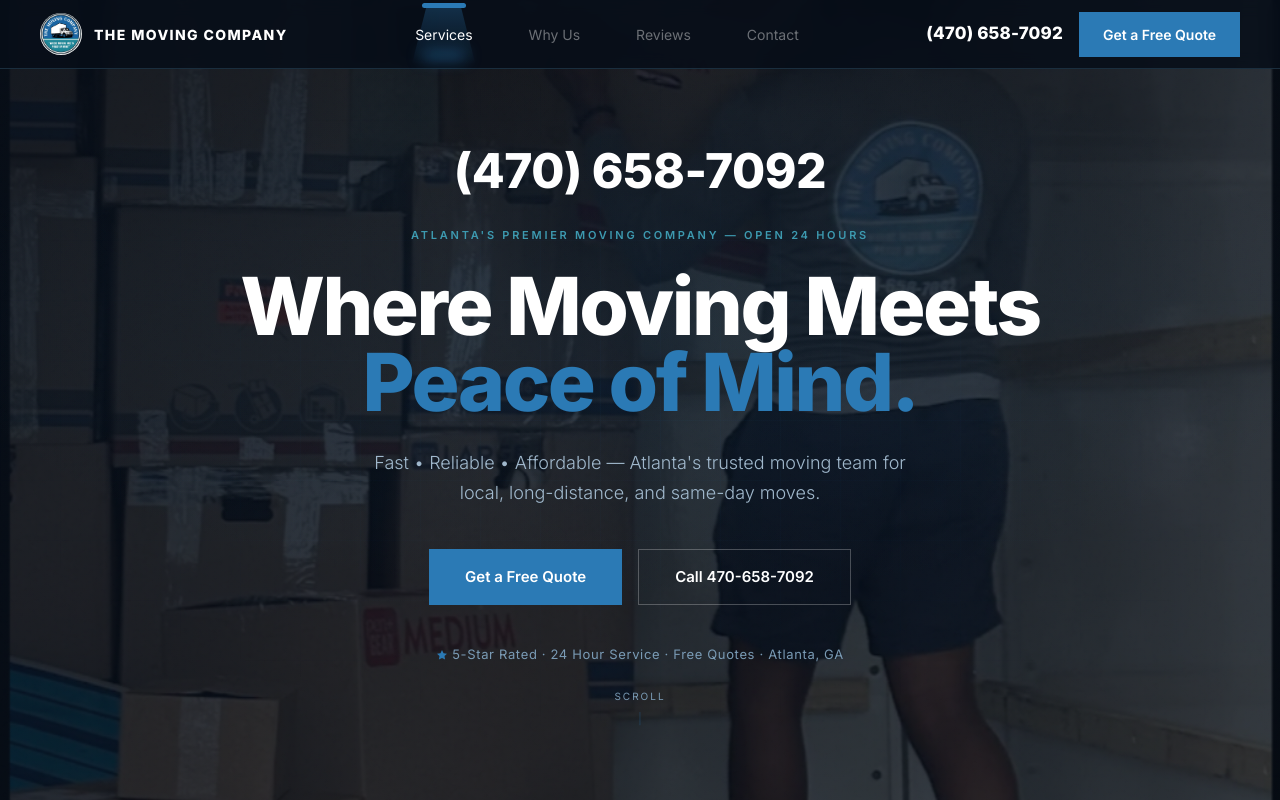
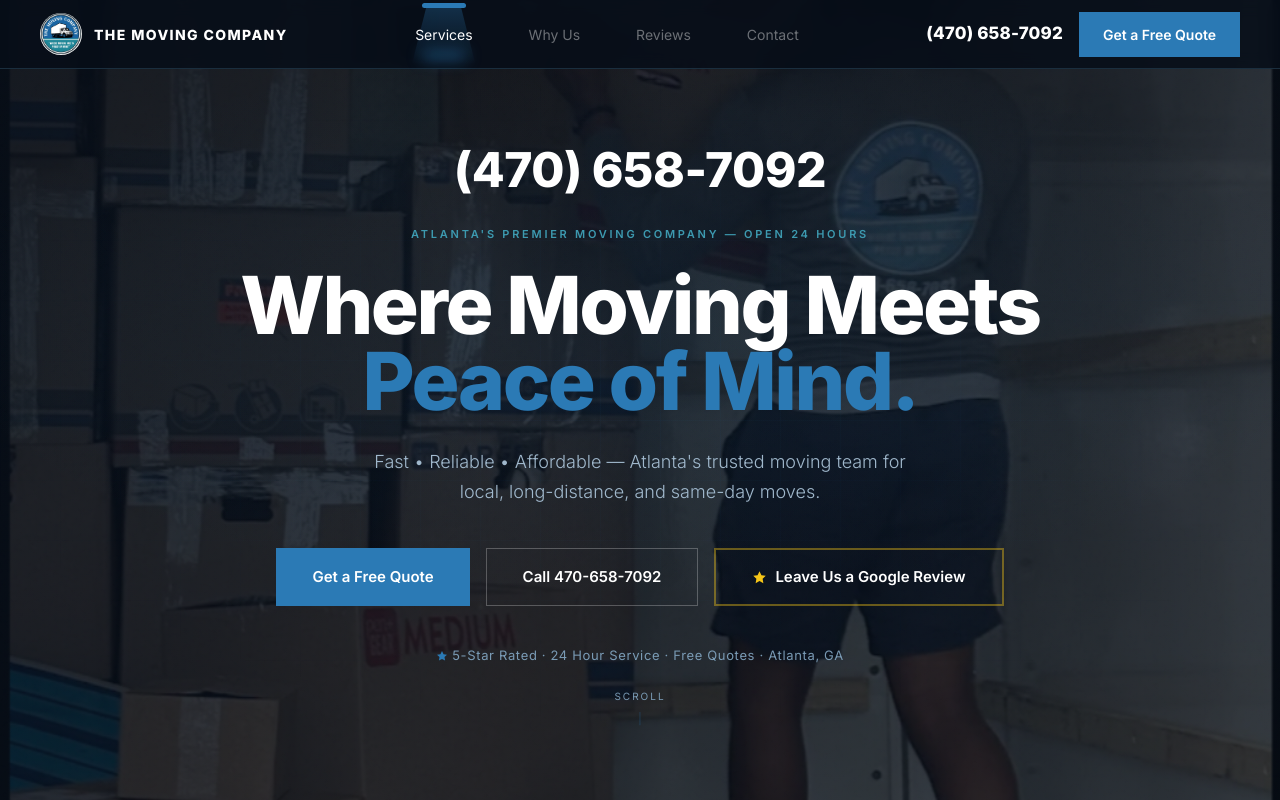
Before and after one commit to willzenner-uiowa/moving-company-atl, a Next.js app: page / in a window 1280 px wide. Shown: the top 800 px of the page. Built offline with nearby package versions, Linux system fonts and the light colour scheme.

Commit message:
add Google review button to hero

```diff
--- a/src/components/moving/Hero.tsx
+++ b/src/components/moving/Hero.tsx
@@ -148,6 +148,20 @@ export default function MovingHero() {
           >
             Call 470-658-7092
           </motion.a>
+          <motion.a
+            href="https://www.google.com/maps/place/The+Moving+Company/@33.9605647,-84.2029071,11z/data=!4m18!1m9!3m8!1s0xadbf9397e283e693:0xa149df7ff17cb0dd!2sThe+Moving+Company!8m2!3d33.9606745!4d-84.0380985!9m1!1b1!16s%2Fg%2F11y4yl9zkw!3m7!1s0xadbf9397e283e693:0xa149df7ff17cb0dd!8m2!3d33.9606745!4d-84.0380985!9m1!1b1!16s%2Fg%2F11y4yl9zkw?entry=ttu"
+            target="_blank"
+            rel="noopener noreferrer"
+            whileHover={{ scale: 1.04, boxShadow: "0 8px 30px rgba(245,197,24,0.2)" }} whileTap={{ scale: 0.97 }}
+            transition={{ duration: 0.25 }}
+            className="inline-flex items-center justify-center gap-2 text-white font-semibold text-[15px]"
+            style={{ padding: "16px 36px", borderRadius: 0, border: "2px solid rgba(245,197,24,0.4)" }}
+          >
+            <svg width="15" height="15" viewBox="0 0 24 24" fill="#F5C518" stroke="none">
+              <path d="M12 2l3.09 6.26L22 9.27l-5 4.87 1.18 6.88L12 17.77l-6.18 3.25L7 14.14 2 9.27l6.91-1.01L12 2z"/>
+            </svg>
+            Leave Us a Google Review
+          </motion.a>
         </motion.div>
 
         {/* Social proof */}
```
